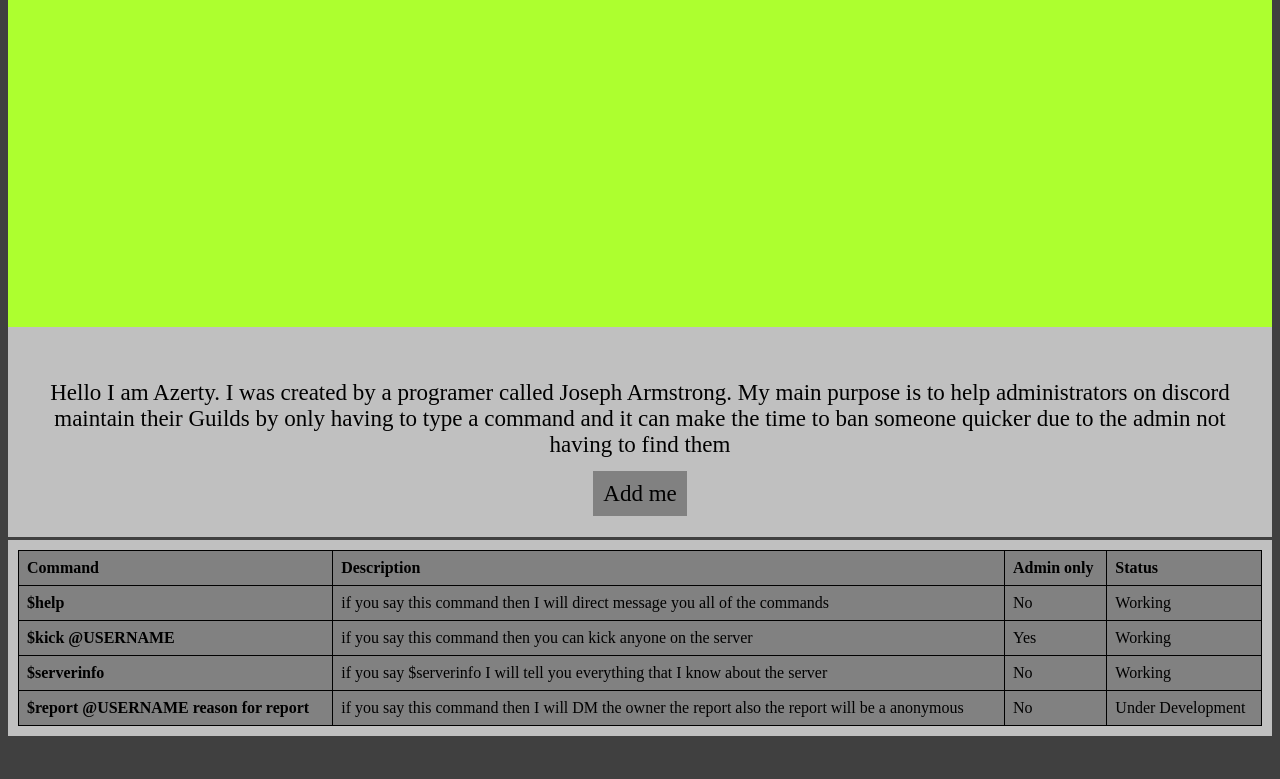
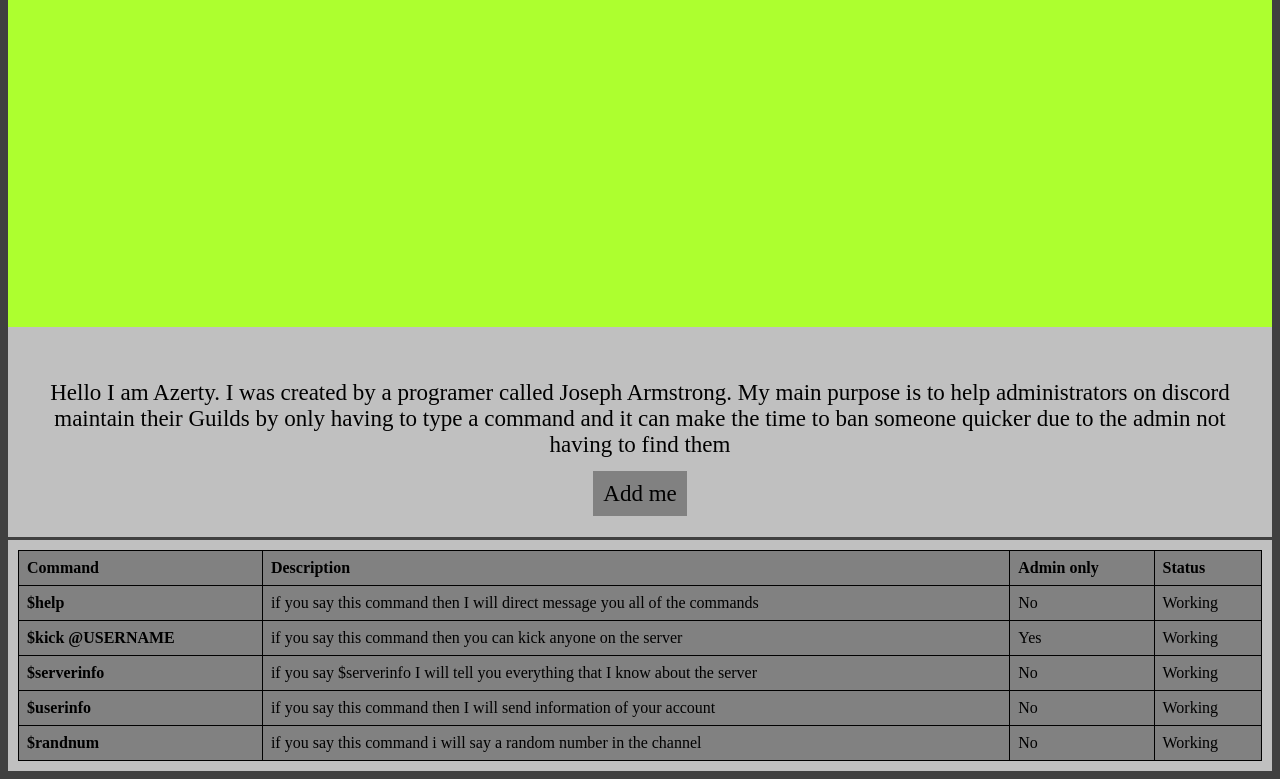
Before and after one commit to BlueFlame-Fox/Azerty_the_discord_bot, a plain HTML site: page index.html in a window 1280 px wide. Shown: the part 524-1303 px from the top of the page. Before the commit the page ends 1268 px from the top, so only its background shows below. Drawn offline with Linux system fonts and the light colour scheme.

Commit message:
added more commands to the list

```diff
--- a/index.html
+++ b/index.html
@@ -49,11 +49,16 @@
                 <td>Working</td>
             </tr>
             <tr>
-                <td><b>$report @USERNAME reason for report</b></td>
-                <td>if you say this command then I will DM the owner the report also the
-                    report will be a anonymous</td>
+                <td><b>$userinfo</b></td>
+                <td>if you say this command then I will send information of your account</td>
                 <td>No</td>
-                <td>Under Development</td>
+                <td>Working</td>
+            </tr>
+            <tr>
+                <td><b>$randnum</b></td>
+                <td>if you say this command i will say a random number in the channel</td>
+                <td>No</td>
+                <td>Working</td>
             </tr>
         </table>
 
```
